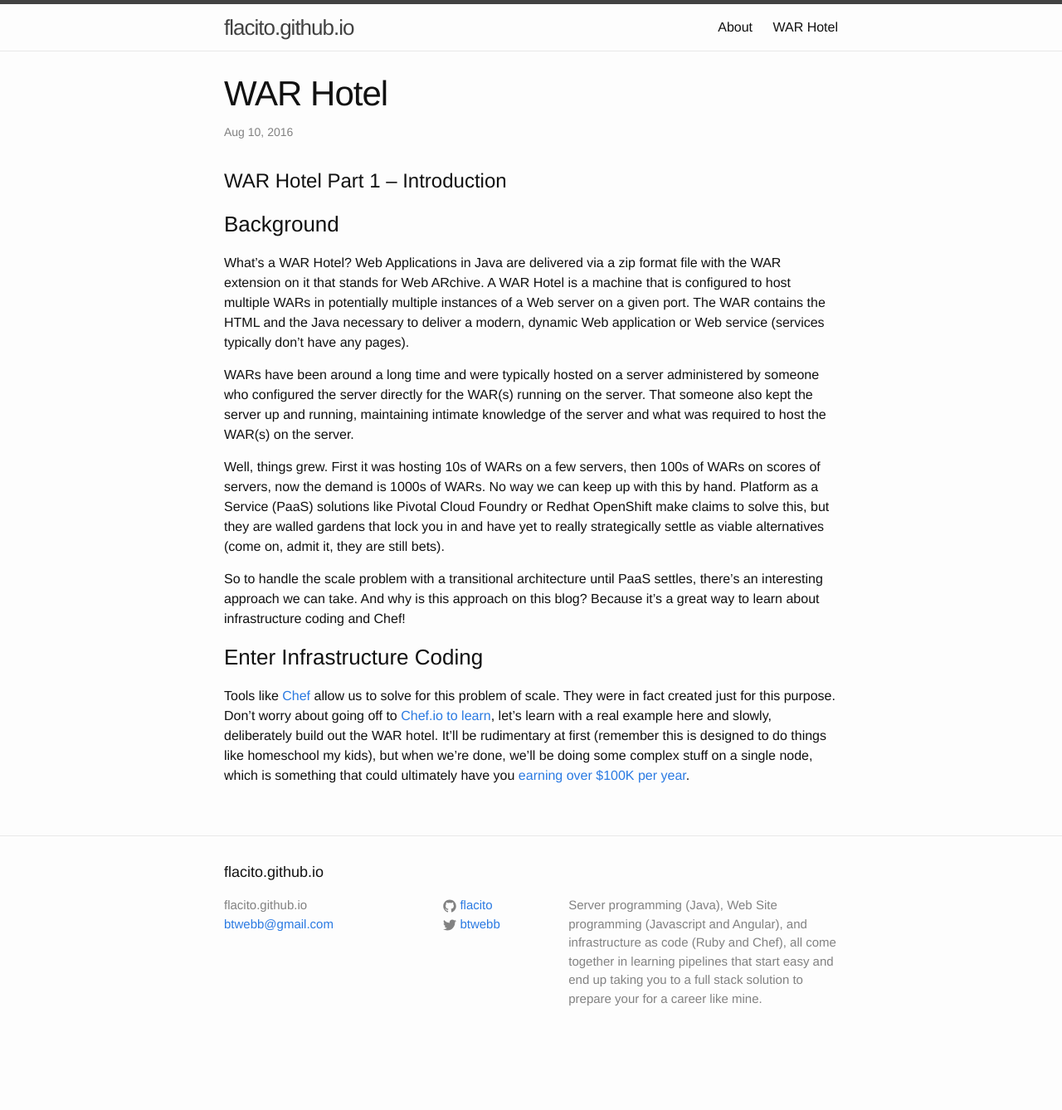
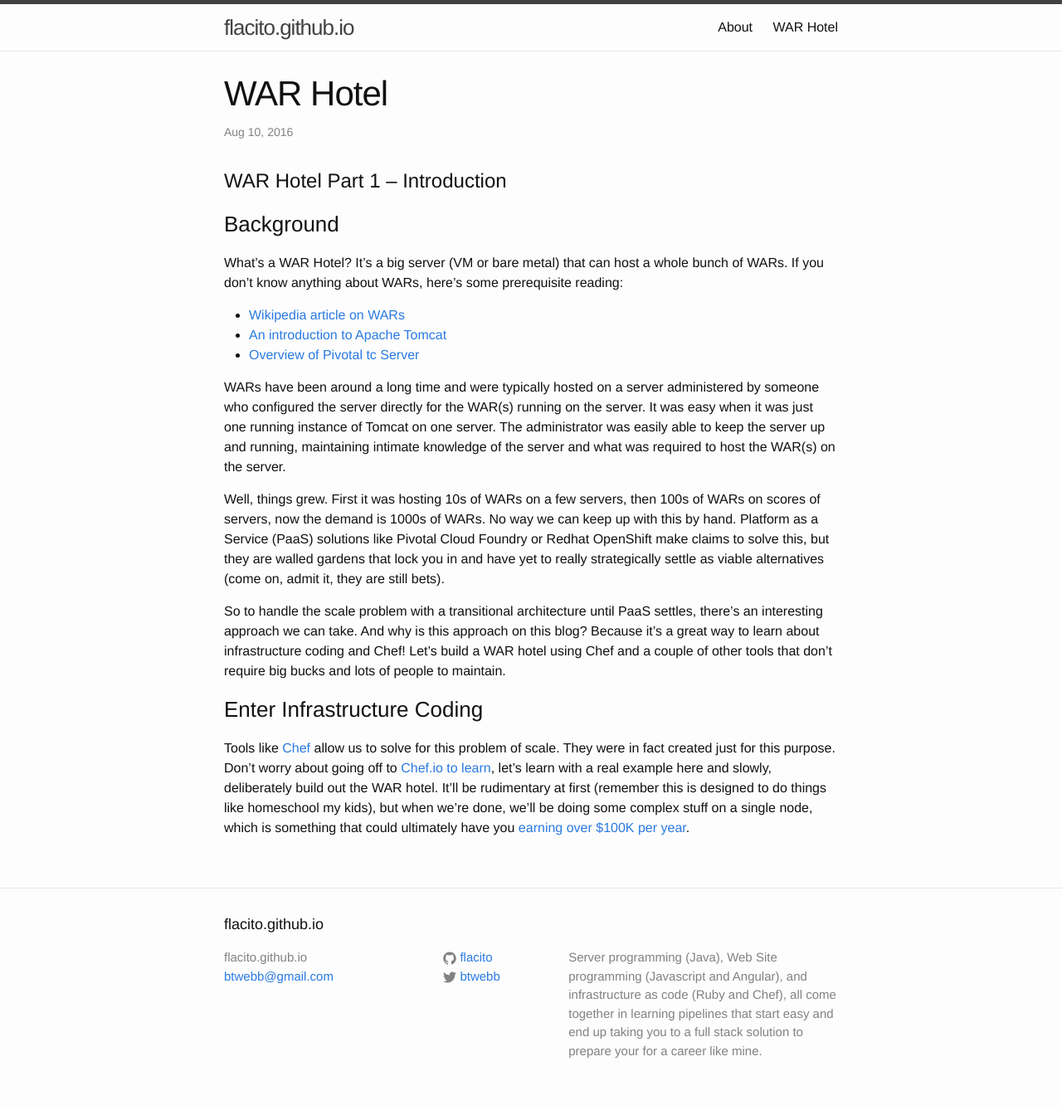
Before and after one commit to flacito/flacito.github.io, a Jekyll site: the page built from war-hotel/war-hotel-1.markdown, in a window 1280 px wide. Shown: the whole page at 83% size. Built offline with Jekyll 4.4.1, drawn with Linux system fonts in a browser that asks for light colours; before the commit the page ends 1275 px from its top, so only the background shows below that.

Commit message:
Updated WAR Hotel intro.

```diff
--- a/war-hotel/war-hotel-1.markdown
+++ b/war-hotel/war-hotel-1.markdown
@@ -16,14 +16,17 @@ tags:
 
 ### Background
 
-What's a WAR Hotel?  Web Applications in Java are delivered via a zip format file with the WAR extension on
-it that stands for Web ARchive.  A WAR Hotel is a machine that is configured to host multiple WARs in potentially
-multiple instances of a Web server on a given port. The WAR contains the HTML and the Java necessary to deliver
-a modern, dynamic Web application or Web service (services typically don't have any pages).
+What's a WAR Hotel?  It's a big server (VM or bare metal) that can host a whole bunch of WARs. If you don't
+know anything about WARs, here's some prerequisite reading:
+
+* [Wikipedia article on WARs](https://en.wikipedia.org/wiki/WAR_(file_format))
+* [An introduction to Apache Tomcat](http://tomcat.apache.org/tomcat-9.0-doc/introduction.html)
+* [Overview of Pivotal tc Server](http://tcserver.docs.pivotal.io/docs-tcserver/topics/intro-getting-started.html)
 
 WARs have been around a long time and were typically hosted on a server administered by someone who configured
-the server directly for the WAR(s) running on the server. That someone also kept the server up and running,
-maintaining intimate knowledge of the server and what was required to host the WAR(s) on the server.
+the server directly for the WAR(s) running on the server. It was easy when it was just one running instance of
+Tomcat on one server. The administrator was easily able to keep the server up and running, maintaining intimate
+knowledge of the server and what was required to host the WAR(s) on the server.
 
 Well, things grew. First it was hosting 10s of WARs on a few servers, then 100s of WARs on scores of servers,
 now the demand is 1000s of WARs.  No way we can keep up with this by hand. Platform as a Service (PaaS) solutions
@@ -32,7 +35,8 @@ in and have yet to really strategically settle as viable alternatives (come on,
 
 So to handle the scale problem with a transitional architecture until PaaS settles, there's an interesting approach
 we can take.  And why is this approach on this blog? Because it's a great way to learn about infrastructure coding
-and Chef!
+and Chef! Let's build a WAR hotel using Chef and a couple of other tools that don't require big bucks and lots of
+people to maintain.
 
 ### Enter Infrastructure Coding
 
```
